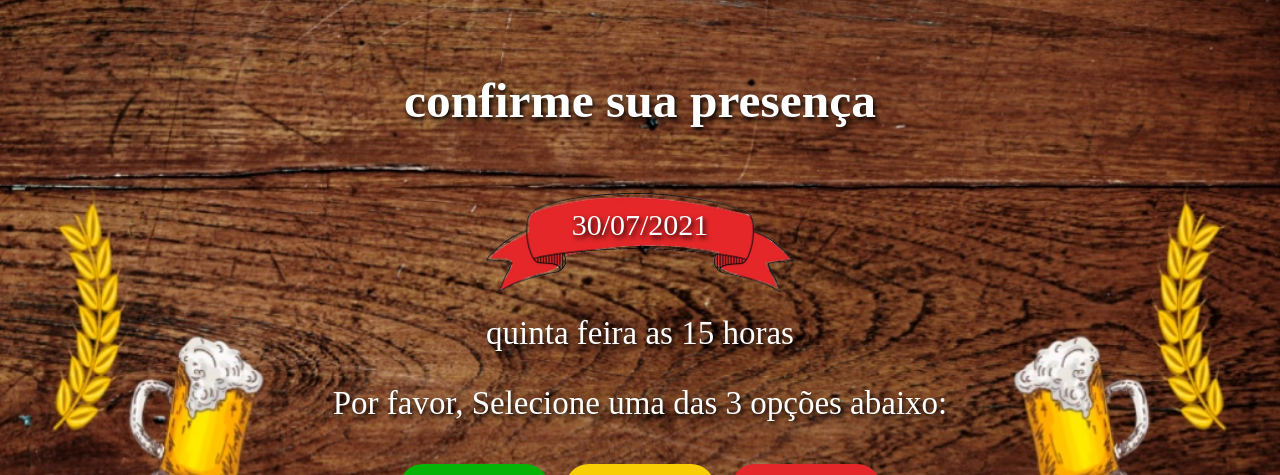
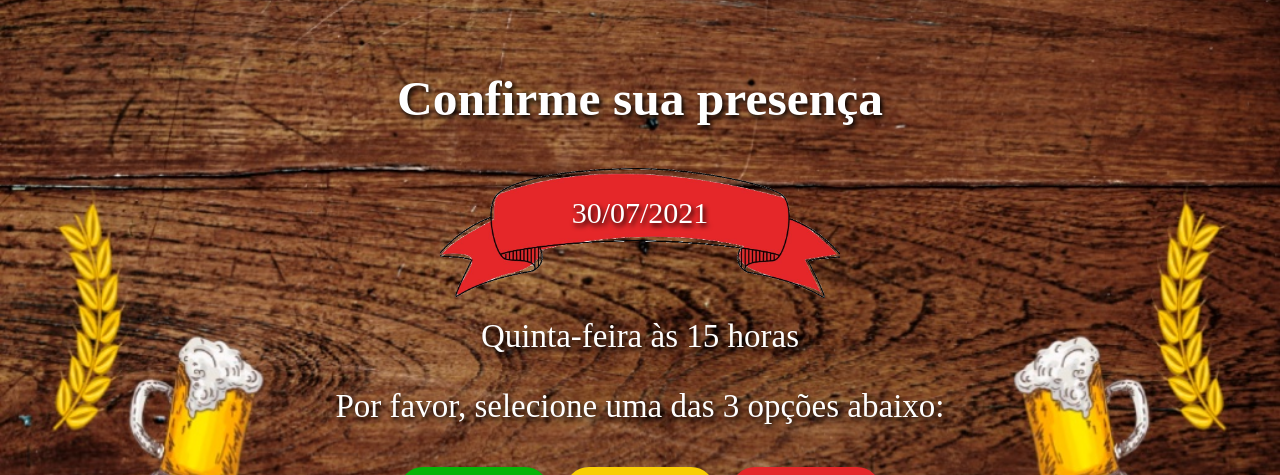
Before and after one commit to terzeu/invites-website, a Vue app: page / in a window 1280 px wide. Shown: the part 1481-1956 px from the top of the page. Built offline with nearby package versions, Linux system fonts and the light colour scheme; a web font is replaced by a local one.

Commit message:
correções aplicadas, aguardando revisão

```diff
--- a/src/views/Confirm.vue
+++ b/src/views/Confirm.vue
@@ -1,17 +1,17 @@
 <template>
-<div class="confirm-presence">
+<div id="confirm-presence" class="confirm-presence">
   <div class="text-title">
-    <h2>confirme sua presença</h2>
+    <h2>Confirme sua presença</h2>
   </div>
-  <div class="date">
-    <span class="banner">30/07/2021</span>
-    <span class="day">quinta feira as 15 horas</span>
+  <div class="banner">
+    <span class="text-date">30/07/2021</span>
   </div>
+  <span class="text">Quinta-feira às 15 horas</span>
   <div class="colls">
-    <p>Por favor, Selecione uma das 3 opções abaixo:</p>
+    <p>Por favor, selecione uma das 3 opções abaixo:</p>
   </div>
   <div class="button-div">
-    <button class="buttons sucess">eu vou</button>
+    <button class="buttons success">eu vou</button>
     <button class="buttons warning">talvez</button>
     <button class="buttons danger">não vou</button>
   </div>
@@ -32,33 +32,47 @@ export default {
   flex-direction: column;
   align-items: center;
   justify-content: center;
-  .text-title {
-    color: #fff;
-  }
-  .date {
+  color: #fff;
+  .banner {
     display: flex;
     flex-direction: column;
-    align-content: center;
-    color: #fff;
+    background: no-repeat center/cover url('../assets/images/ribbon.png');
+    justify-content: center;
+    height: 130px;
+    width: 400px;
+    .text-date {
+      font-size: 30px;
+      margin-bottom: 40px;
+    }
   }
-  .banner {
-    background: no-repeat center/cover url('../assets/images/ribbon.png');
-    display: flex;
-    justify-content: center;
-    line-height: 180px;
-    font-size: 30px;
-    background-size: contain;
-    background-position: 1 0 0 ;
-    height: 145px;
-    align-items: flex-end;
-  }
-  .colls {
-    color: #ffff;
+  .text {
+    margin-top: 20px;
   }
   .button-div {
     display: flex;
     justify-content: center;
     .buttons {
+      &.success {
+      background-color: #07b307;
+      border: #07b307;
+      &:hover {
+        background: #46a049;
+      }
+    }
+     &.warning {
+      background-color: #f9ce04;
+      border: #f9ce04;
+      &:hover {
+        background: #e68a00;
+      }
+    }
+    &.danger {
+      background-color: #e52729;
+      border: #e52729;
+      &:hover {
+        background: #da190b;
+      }
+    }
       display: flex;
       text-transform: uppercase;
       align-items: center;
@@ -72,27 +86,6 @@ export default {
       cursor: pointer;
       font-family: 'arial'
     }
-    .sucess {
-      background-color: #07b307;
-      border: #07b307;
-      &:hover {
-        background: #46a049;
-      }
-    }
-    .warning {
-      background-color: #f9ce04;
-      border: #f9ce04;
-      &:hover {
-        background: #e68a00;
-      }
-    }
-    .danger {
-      background-color: #e52729;
-      border: #e52729;
-      &:hover {
-        background: #da190b;
-      }
-    }
   }
 }
 </style>
```
